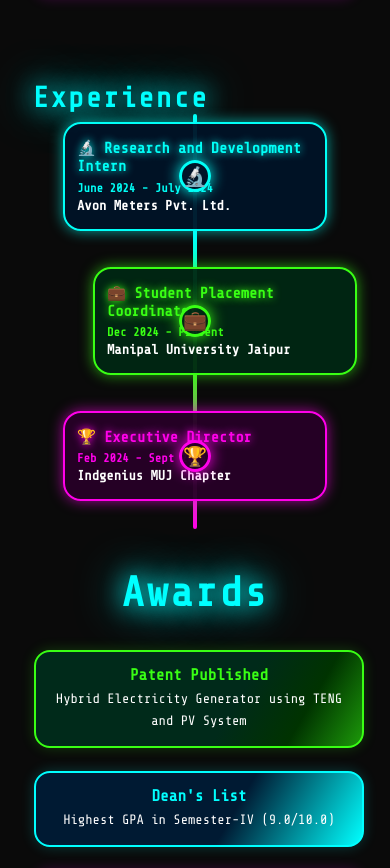
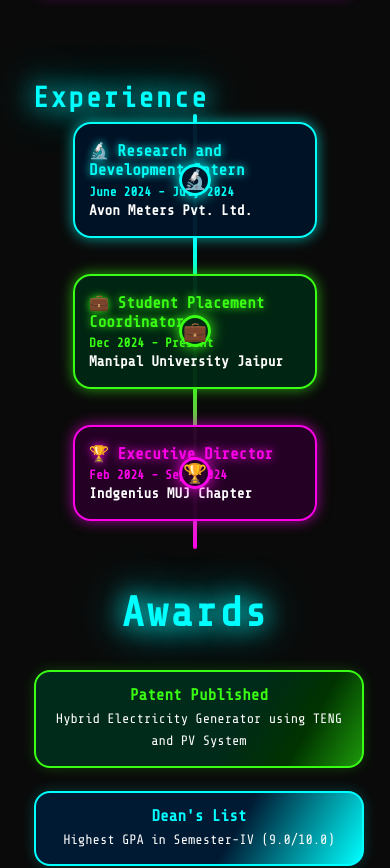
Before and after one commit to nonofficial4567/portfolio, a React (Vite) app: page / in a window 390 px wide. Shown: the part 4354-5222 px from the top of the page. Built offline with nearby package versions, Linux system fonts and the light colour scheme.

Commit message:
Updated index.css

```diff
--- a/src/index.css
+++ b/src/index.css
@@ -776,6 +776,30 @@
 
   /* About Section Mobile */
   .about-container {
+    flex-direction: row-reverse !important;
+    gap: 15px !important;
+    padding: 0 8px;
+    width: 100%;
+    box-sizing: border-box;
+  }
+
+  .about-container > div {
+    flex: 1 1 300px !important;
+    min-width: auto !important;
+    width: auto !important;
+    max-width: 100% !important;
+    box-sizing: border-box;
+  }
+
+  .about-container .card {
+    padding: 16px 12px !important;
+    margin-bottom: 15px !important;
+  }
+}
+
+@media (max-width: 580px) {
+  /* About Section Mobile - Single Column for very small screens */
+  .about-container {
     flex-direction: column !important;
     gap: 15px !important;
     padding: 0 8px;
@@ -790,11 +814,9 @@
     max-width: 100% !important;
     box-sizing: border-box;
   }
+}
 
-  .about-container .card {
-    padding: 16px 12px !important;
-    margin-bottom: 15px !important;
-  }
+@media (max-width: 768px) {
   /* Skills Section Mobile */
   .skills-container > div:first-of-type {
     flex-direction: column !important;
@@ -874,27 +896,27 @@
   }
 
   .experience-container .desktop-timeline .card {
-    width: calc(100% - 60px) !important;
-    max-width: calc(100% - 60px) !important;
-    padding: 10px 12px !important;
-    margin-left: 30px !important;
-    margin-right: 0 !important;
+    width: calc(100% - 80px) !important;
+    max-width: calc(100% - 80px) !important;
+    padding: 12px 14px !important;
+    margin-left: 40px !important;
+    margin-right: 40px !important;
     font-size: 0.85rem;
   }
 
   .experience-container .desktop-timeline .card h3 {
-    font-size: 0.95rem !important;
+    font-size: 1rem !important;
     margin-bottom: 4px !important;
     line-height: 1.2 !important;
   }
 
   .experience-container .desktop-timeline .card > div:nth-child(2) {
-    font-size: 0.75rem !important;
+    font-size: 0.8rem !important;
     margin-bottom: 3px !important;
   }
 
   .experience-container .desktop-timeline .card > div:nth-child(3) {
-    font-size: 0.85rem !important;
+    font-size: 0.9rem !important;
     margin: 3px 0 6px 0 !important;
   }
 
```
